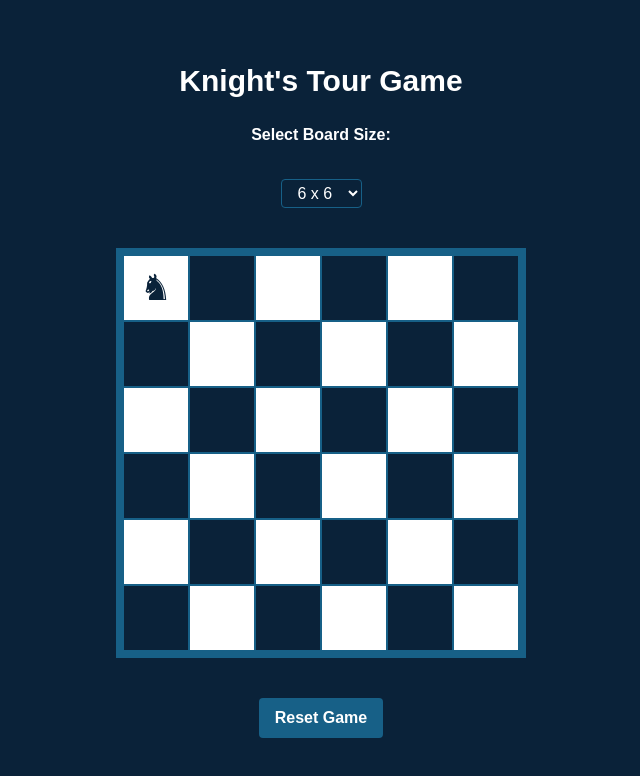
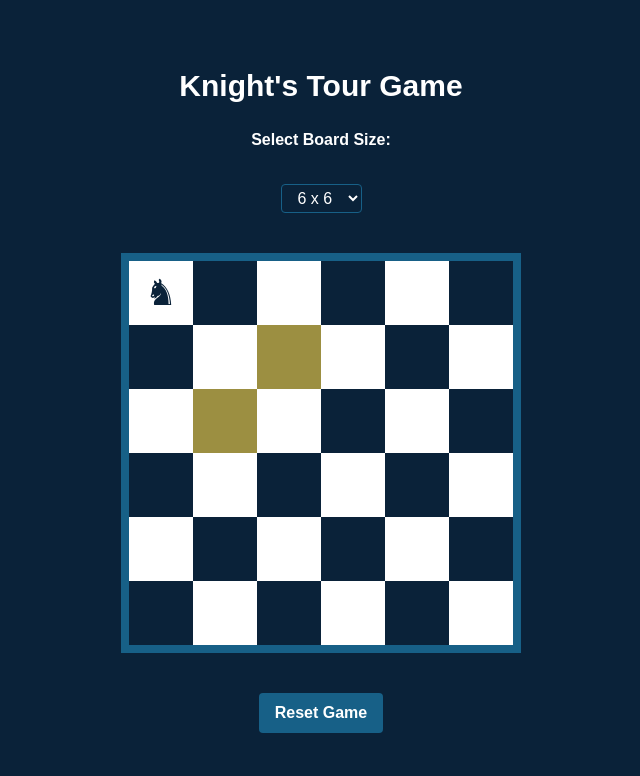
Before and after one commit to AnnieChi1020/knight-tour-game, a Next.js app: page /game in a window 1280 px wide. Shown: the top 776 px of the page, without its empty margins (319-959 px from the left). Built offline with nearby package versions, Linux system fonts and the light colour scheme.

Commit message:
feat: implement valid moves highlighting for knight's tour game

```diff
--- a/src/app/game/components/Board.tsx
+++ b/src/app/game/components/Board.tsx
@@ -5,6 +5,7 @@ type Props = {
   knightPosition: { row: number; col: number };
   onCellClick: (row: number, col: number) => void;
   visited: Record<string, number>;
+  validMoves: string[];
 };
 
 export default function Board({
@@ -12,41 +13,44 @@ export default function Board({
   knightPosition,
   onCellClick,
   visited,
+  validMoves,
 }: Props) {
   const cells = Array.from({ length: size * size }, (_, i) => i);
 
   return (
     <div
-      className="grid gap-0.5 p-2"
+      className="grid p-2"
       style={{
         gridTemplateColumns: `repeat(${size}, 64px)`,
         gridTemplateRows: `repeat(${size}, 64px)`,
-        background: "#176087",
+        backgroundColor: "#176087",
       }}
     >
       {cells.map((_, index) => {
         const row = Math.floor(index / size);
         const col = index % size;
         const isDark = (row + col) % 2 === 1;
+
         const isKnight =
           knightPosition.row === row && knightPosition.col === col;
-        const isVisited = `${row}-${col}` in visited;
-        const step = visited[`${row}-${col}`];
+
+        const key = `${row}-${col}`;
+        const isVisited = `${key}` in visited;
+        const isHint = validMoves.includes(key);
 
         return (
           <div
             key={index}
-            className={`w-16 h-16 flex items-center justify-center text-2xl
-              ${isVisited ? "cursor-not-allowed" : "cursor-pointer"}
+            className={`w-16 h-16 flex items-center justify-center text-2xl cursor-pointer
               ${isKnight ? "text-4xl" : isVisited ? "" : ""}
             `}
             style={{
-              background: isDark ? "#0A2239" : "#fff",
-              color: isDark ? "#fff" : "#0A2239",
+              background: isHint ? "#9c8f41" : isDark ? "#0A2239" : "#fff",
+              color: isHint && isDark ? "#fff" : "#0A2239",
             }}
             onClick={() => onCellClick?.(row, col)}
           >
-            {isKnight ? "♞" : isVisited ? step : ""}
+            {isKnight ? "♞" : isVisited ? visited[`${key}`] : ""}
           </div>
         );
       })}
--- a/src/app/game/page.tsx
+++ b/src/app/game/page.tsx
@@ -73,6 +73,18 @@ export default function GamePage() {
     setVisited({ "0-0": 1 });
   };
 
+  const validMoves = Array.from({ length: boardSize * boardSize }, (_, i) => {
+    const row = Math.floor(i / boardSize);
+    const col = i % boardSize;
+    const key = `${row}-${col}`;
+
+    return (
+      isValidKnightMove(knightPosition, { row, col }) &&
+      !(key in visited) &&
+      key
+    );
+  }).filter(Boolean) as string[];
+
   return (
     <main
       className="flex min-h-screen flex-col items-center justify-center gap-6 "
@@ -104,10 +116,11 @@ export default function GamePage() {
         knightPosition={knightPosition}
         onCellClick={handleCellClick}
         visited={visited}
+        validMoves={validMoves}
       />
       <button
         onClick={resetGame}
-        className="mt-4 rounded px-4 py-2 text-white font-semibold"
+        className="mt-4 rounded px-4 py-2 text-white font-semibold cursor-pointer"
         style={{ background: "#176087" }}
       >
         Reset Game
```
